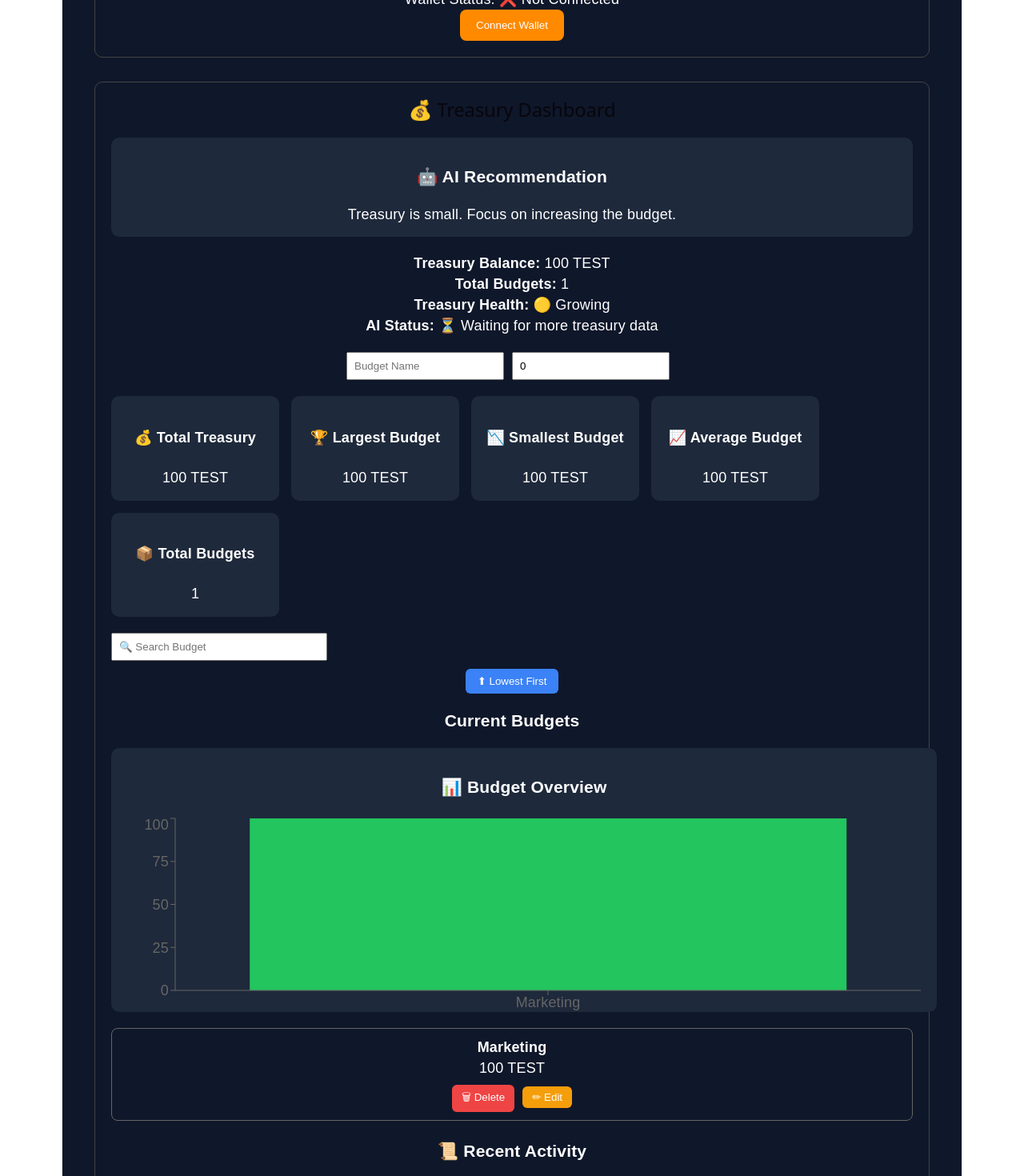
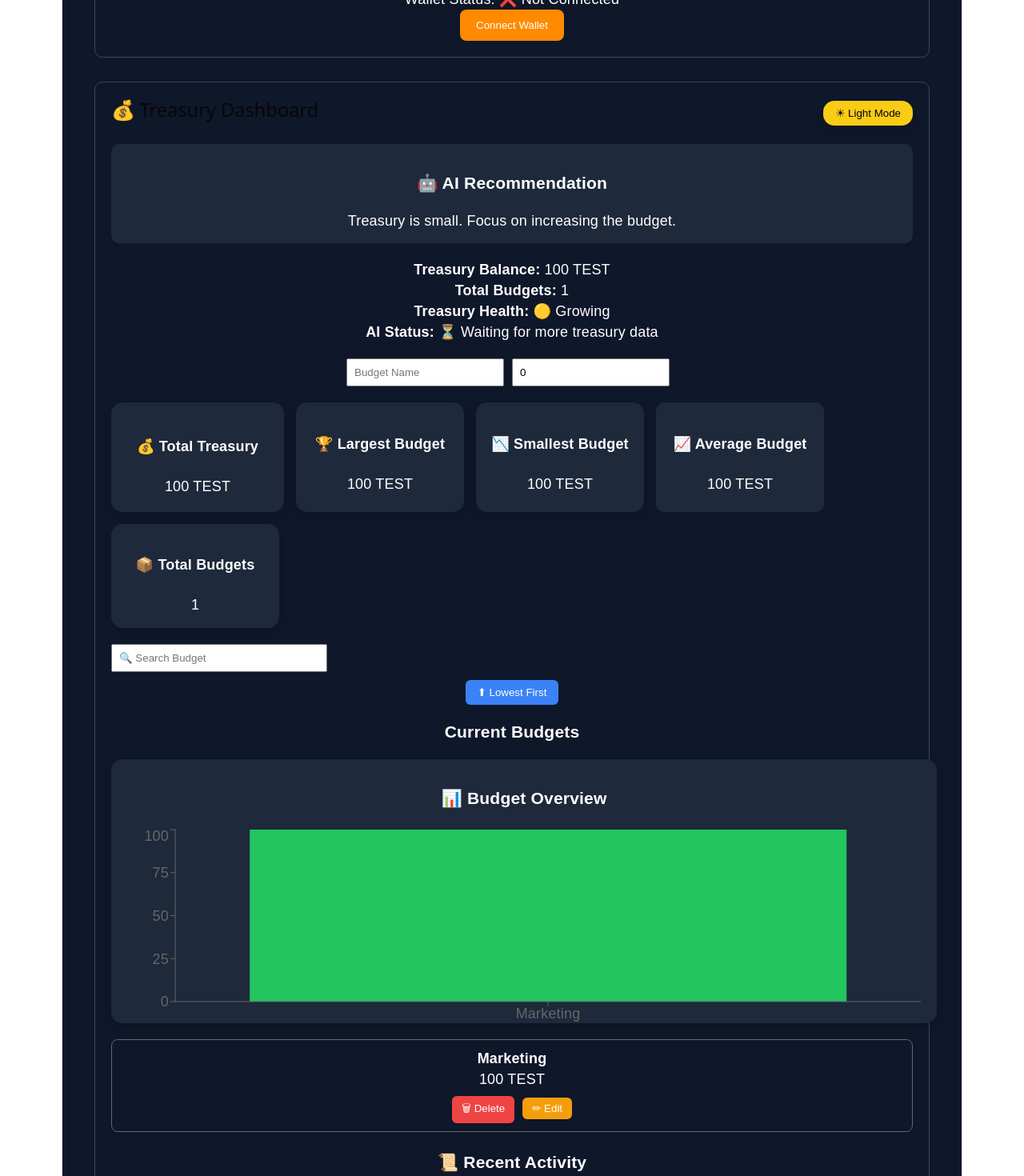
Before and after one commit to ssharma006/sphere-treasury-ai-plus, a React (Vite) app in the folder sphere-treasury-ai-plus/: page / in a window 1280 px wide. Shown: the part 480-1950 px from the top of the page at 80% size. Built offline with nearby package versions, Linux system fonts and the light colour scheme.

Commit message:
Added budget CRUD, search, sort, AI recommendations and activity log

```diff
--- a/sphere-treasury-ai-plus/src/components/TreasuryDashboard.tsx
+++ b/sphere-treasury-ai-plus/src/components/TreasuryDashboard.tsx
@@ -62,10 +62,36 @@ export default function TreasuryDashboard() {
         color: darkMode ? "#ffffff" : "#000000",
      }}
     >
-      <h2>💰 Treasury Dashboard</h2>
       <div
          style={{
-       background: "#1e293b",
+          display: "flex",
+          justifyContent: "space-between",
+          alignItems: "center",
+          marginBottom: "20px",
+  }}
+>
+   <h2>💰 Treasury Dashboard</h2>
+
+    <button
+    onClick={() => setDarkMode(!darkMode)}
+    style={{
+      padding: "8px 15px",
+      border: "none",
+      borderRadius: "8px",
+      cursor: "pointer",
+      background: darkMode ? "#facc15" : "#1e293b",
+      color: darkMode ? "#000" : "#fff",
+      boxShadow: "0 4px 10px rgba(0,0,0,0.15)",
+      transition: "0.3s",
+      borderRadius: "14px",
+    }}
+  >
+    {darkMode ? "☀ Light Mode" : "🌙 Dark Mode"}
+  </button>
+  </div>
+<div
+  style={{
+    background: darkMode ? "#1e293b" : "#f3f4f6",
     padding: "15px",
     borderRadius: "10px",
     marginTop: "20px",
@@ -129,10 +155,15 @@ export default function TreasuryDashboard() {
 >
   <div
   style={{
-      background: "#1e293b",
-      padding: "15px",
-      borderRadius: "10px",
+    background: darkMode ? "#1e293b" : "#f3f4f6",
+    padding: "18px",
+    borderRadius: "14px",
     minWidth: "180px",
+    boxShadow: "0 4px 10px rgba(0,0,0,0.15)",
+    transition: "0.3s",
+    boxShadow: "0 4px 10px rgba(0,0,0,0.15)",
+    transition: "0.3s",
+    borderRadius: "14px",
   }}
 >
     <h4>💰 Total Treasury</h4>
@@ -142,10 +173,13 @@ export default function TreasuryDashboard() {
   </div>
             <div
   style={{
-    background: "#1e293b",
+    background: darkMode ? "#1e293b" : "#f3f4f6",
     padding: "15px",
     borderRadius: "10px",
     minWidth: "180px",
+    boxShadow: "0 4px 10px rgba(0,0,0,0.15)",
+    transition: "0.3s",
+    borderRadius: "14px",
   }}
 >
   <h4>🏆 Largest Budget</h4>
@@ -156,10 +190,13 @@ export default function TreasuryDashboard() {
 
 <div
   style={{
-    background: "#1e293b",
+    background: darkMode ? "#1e293b" : "#f3f4f6",
     padding: "15px",
     borderRadius: "10px",
     minWidth: "180px",
+    boxShadow: "0 4px 10px rgba(0,0,0,0.15)",
+    transition: "0.3s",
+    borderRadius: "14px",
   }}
 >
   <h4>📉 Smallest Budget</h4>
@@ -170,7 +207,7 @@ export default function TreasuryDashboard() {
 
 <div
   style={{
-    background: "#1e293b",
+    background: darkMode ? "#1e293b" : "#f3f4f6",
     padding: "15px",
     borderRadius: "10px",
     minWidth: "180px",
@@ -185,10 +222,13 @@ export default function TreasuryDashboard() {
 </div>
   <div
     style={{
-      background: "#1e293b",
+      background: darkMode ? "#1e293b" : "#f3f4f6",
       padding: "15px",
       borderRadius: "10px",
       minWidth: "180px",
+      boxShadow: "0 4px 10px rgba(0,0,0,0.15)",
+      transition: "0.3s",
+      borderRadius: "14px",
     }}
   >
     <h4>📦 Total Budgets</h4>
@@ -226,10 +266,13 @@ export default function TreasuryDashboard() {
   style={{
     width: "100%",
     height: 300,
-    background: "#1e293b",
+    background: darkMode ? "#1e293b" : "#f3f4f6",
     borderRadius: "10px",
     padding: "15px",
     marginBottom: "20px",
+    boxShadow: "0 4px 10px rgba(0,0,0,0.15)",
+    transition: "0.3s",
+    borderRadius: "14px",
   }}
 >
   <h3>📊 Budget Overview</h3>
@@ -311,6 +354,9 @@ export default function TreasuryDashboard() {
     border: "none",
     borderRadius: "6px",
     cursor: "pointer",
+    boxShadow: "0 4px 10px rgba(0,0,0,0.15)",
+    transition: "0.3s",
+    borderRadius: "14px",
   }}
 >
   💾 Save Changes
@@ -467,7 +513,6 @@ export default function TreasuryDashboard() {
   >
     ➕ Add Budget
   </button>
-
     <button
   onClick={exportCSV}
   style={{
@@ -477,10 +522,13 @@ export default function TreasuryDashboard() {
     border: "none",
     borderRadius: "8px",
     cursor: "pointer",
+    fontWeight: "bold",
+    boxShadow: "0 2px 6px rgba(0,0,0,0.25)",
   }}
 >
-    📄 Export CSV
+  📄 Export Treasury CSV
 </button>
+
 </div>
 </div>
   );
```
Lines whose indentation alone changed are shown as unchanged.
